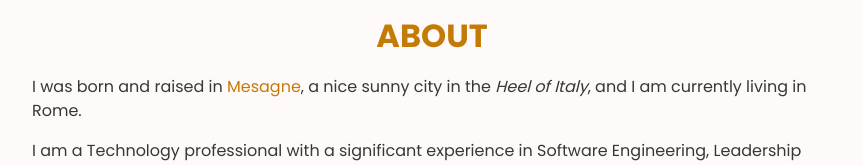
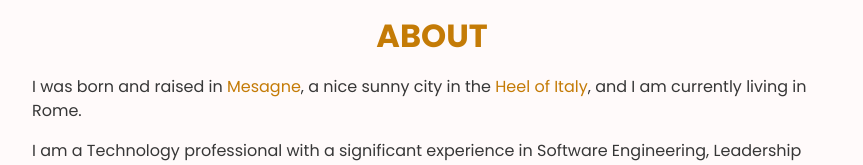
Before and after one commit to giorgiodg/giorgiodg.it-next.js, a Next.js app: page /about in a window 1280 px wide. Shown: the part 194-359 px from the top of the page, without its empty margins (208-1071 px from the left). Built offline with nearby package versions, Linux system fonts and the light colour scheme.

Commit message:
Simplified about structure

```diff
--- a/components/About.js
+++ b/components/About.js
@@ -2,7 +2,7 @@ import { about } from '../data/config'
 import Image from 'next/image'
 
 const About = () => {
-  const { image, birthplace } = about
+  const { image } = about
 
   return (
     <section className='section about' id='about'>
@@ -11,15 +11,23 @@ const About = () => {
         <p>
           I was born and raised in&nbsp;
           <a
-            href={birthplace.url}
+            href='https://en.wikipedia.org/wiki/Mesagne'
             target='_blank'
             rel='noreferrer'
             className='link'
           >
-            {birthplace.name}
+            Mesagne
           </a>
-          , a nice sunny city in the <em>Heel of Italy</em>, and I am currently
-          living in Rome.
+          , a nice sunny city in the{' '}
+          <a
+            href='https://en.wikipedia.org/wiki/Terra_di_Otranto'
+            target='_blank'
+            rel='noreferrer'
+            className='link'
+          >
+            Heel of Italy
+          </a>
+          , and I am currently living in Rome.
         </p>
         <p>
           I am a Technology professional with a significant experience in
--- a/data/config.js
+++ b/data/config.js
@@ -11,7 +11,6 @@ const meta = {
 const intro = {
   fullname: 'Giorgio Delle Grottaglie',
   role: 'I do Technology stuff',
-  headline: ['Born and raised in the Heel of Italy', 'Based in Rome'],
   social: {
     linkedin: 'https://www.linkedin.com/in/giorgiodellegrottaglie/',
     github: 'https://github.com/giorgiodg',
@@ -23,14 +22,6 @@ const about = {
   image: {
     url: '/images/about.jpg',
     alt: 'A picture of me, in Porto Cesareo',
-  },
-  birthplace: {
-    name: 'Mesagne',
-    url: 'https://en.wikipedia.org/wiki/Mesagne',
-  },
-  company: {
-    name: '',
-    url: '',
   },
 }
 
```
